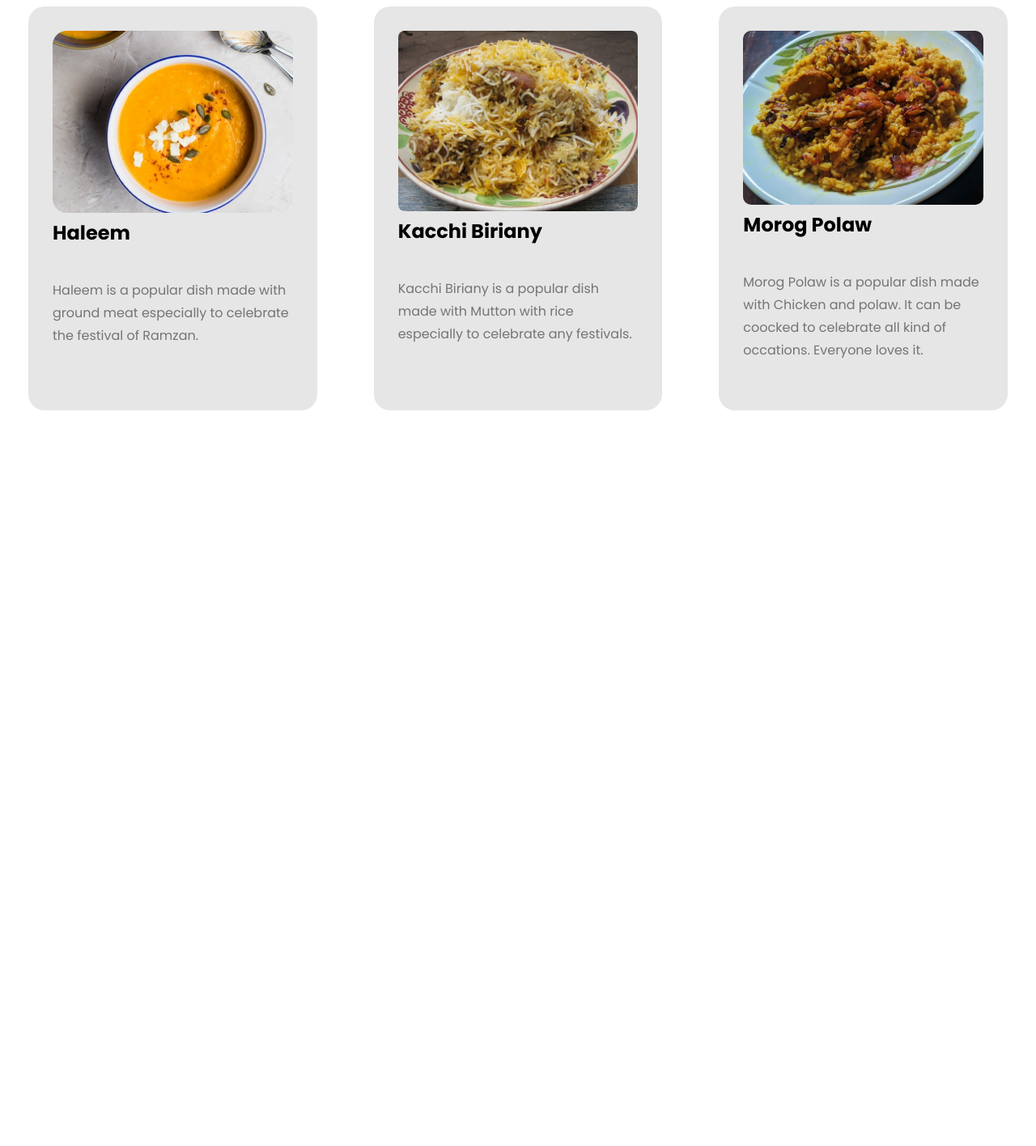
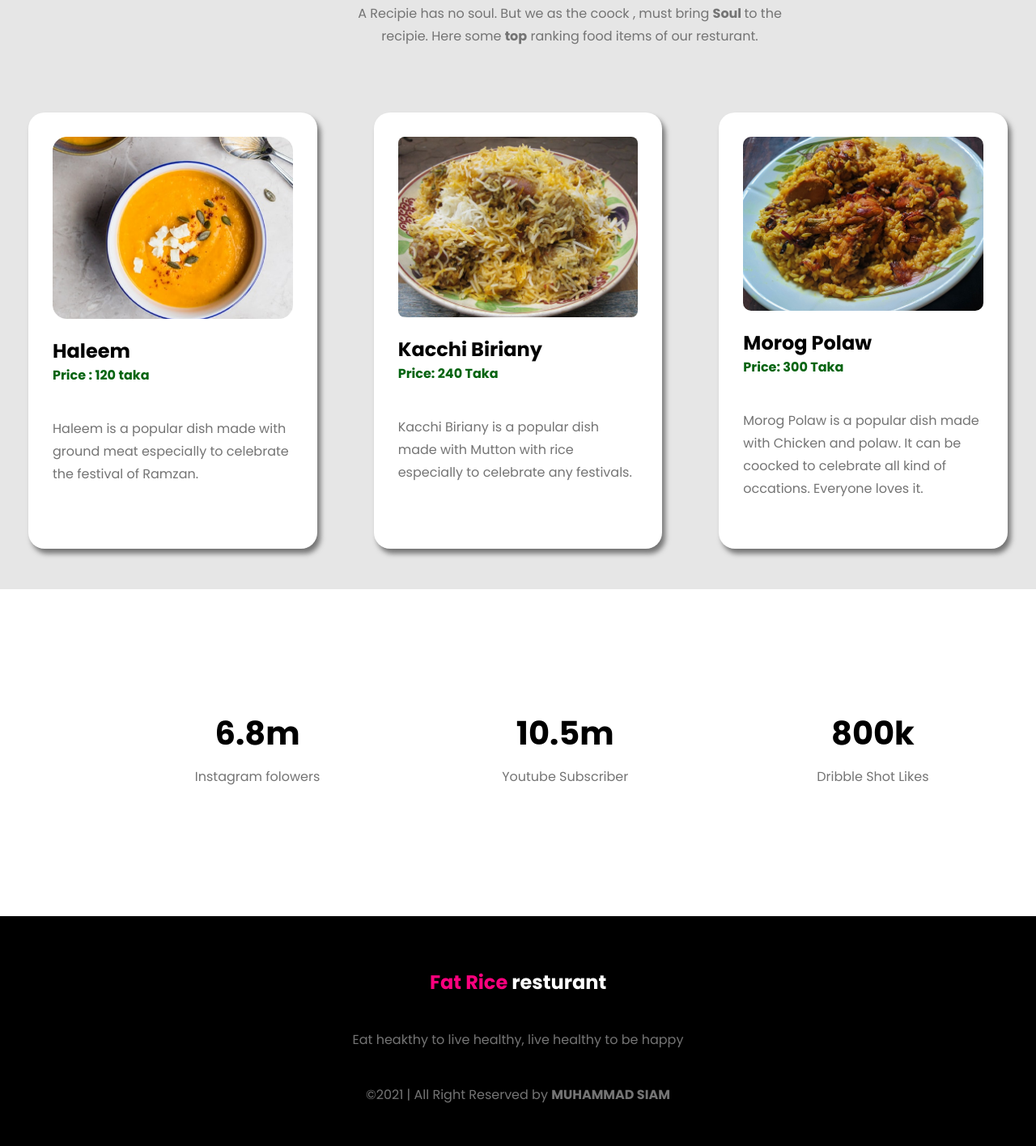
Before and after one commit to MshSiam/assignment1, a plain HTML site: page index.html in a window 1280 px wide. Shown: the part 1384-2800 px from the top of the page at 81% size. Before the commit the page ends 1891 px from the top, so only its background shows below. Drawn offline with Linux system fonts and the light colour scheme.

Commit message:
completed

```diff
--- a/index.html
+++ b/index.html
@@ -34,9 +34,9 @@
         </div>
 
         <div class="about half-width">
-            <h2>About Me</h2>
-            <h3>I am <span>Muhammad Siam</span> </h3>
-            <p>Born in Brahmanbaria, I was raised in a family that love coocking When I was a child my family moved in Chittagang. But i stayed in Brahmanbaria. There I have learnt various food racipe. In late summer 2018, I opened <strong>Fat Rice </strong> resturant in Brahmanbaria. As the executive chef and Owner , I am continuously striving to build upon  upon my vison of providing exemplary dished and a comprehasive guest experience. You will get healthy & nutritious food in my resturent. </p>
+            <h1>About Me</h1>
+            <h2>I am <span>MUHAMMAD SIAM</span> </h2>
+            <p>Born in Brahmanbaria, I was raised in a family that love coocking When I was a child my family moved in Chittagang. But i stayed in Brahmanbaria. There I have learnt various food racipe. In late summer 2018, I opened <strong>Fat Rice </strong> resturant in Brahmanbaria. As the executive chef and Owner , I am continuously striving to build upon  upon my vison of providing exemplary dished and a comprehasive guest experience. You will get <strong>healthy & nutritious</strong>  food in my resturent. </p>
             <a class="button" target="_blank" href="">Learn More</a>
         </div>
 
@@ -49,28 +49,65 @@
     <section class="items">
         <div class="recipie">
             <h1>My Recipies</h1>
-            <p> A Recipie has no soul. But we as the coock , must bring <Strong>Soul </Strong>to the recipie. Here some top ranked food items of our resturant. </p>
+            <p> A Recipie has no soul. But we as the coock , must bring <Strong>Soul </Strong>to the recipie. Here some <strong>top</strong>  ranking food items of our resturant. </p>
         </div>
 
         <div class="d-flex">
-            <div class="item1 bshad">
+            <div id="border1" class="item1 bshad">
                 <img src="./food/Project Cover.png" alt="">
                 <h2>Haleem</h2>
+                <h4>Price : 120 taka</h4>
                 <p>Haleem is a popular dish made with ground meat especially to celebrate the festival of Ramzan.</p>
+
             </div>
 
             <div class="item2 bshad">
                 <img src="./food/1200px-Biryani_Home.jpg" alt="">
                 <h2>Kacchi Biriany</h2>
+                <h4>Price: 240 Taka</h4>
+
                 <p>Kacchi Biriany is a popular dish made with Mutton with rice especially to celebrate any festivals.</p>
             </div>
 
             <div class="item3 bshad">
                 <img src="./food/1200px-Morog_Polao_3.jpg" alt="">
                 <h2>Morog Polaw</h2>
+                <h4>Price: 300 Taka</h4>
+
                 <p>Morog Polaw is a popular dish made with Chicken and polaw. It can be coocked to celebrate all kind of occations. Everyone loves it.</p>
             </div>
         </div>
     </section>
+
+
+
+    <section class="social-status d-flex">
+        <div class="instagram  stwidth">
+            <h1>6.8m</h1>
+            <p>Instagram folowers</p>
+        </div>
+
+        <div class="youtube  stwidth">
+            <h1>10.5m</h1>
+            <p>Youtube Subscriber</p>
+        </div>
+
+        <div class="facebook stwidth">
+            <h1>800k</h1>
+            <p>Dribble Shot Likes</p>
+        </div>
+    </section>
+
+
+
+
+
+    <section class="footer">
+        <h2><span>Fat Rice</span> <span class="white">resturant</span></h2>
+        <p>Eat heakthy to live healthy, live healthy to be happy</p>
+        <p>&copy;2021 | All Right Reserved by <strong>MUHAMMAD SIAM</strong>  </p>
+    </section>
+
+
 </body>
 </html>
--- a/style.css
+++ b/style.css
@@ -35,8 +35,9 @@ p{
     margin-top: 20px;
 }
 .headsection{
+    padding-top: 30px;
     background-color: rgb(230, 230, 230);
-    padding-bottom:40px ;
+    padding-bottom:50px ;
 }
 
 .button{
@@ -77,23 +78,73 @@ p{
 .bshad{
     width: 33%;
     /* padding-left: 10%; */
+    background-color: #fff;
+    box-shadow: 4px 6px 6px rgb(117, 117, 117);
     padding: 30px ;
-    background-color: rgb(230, 230, 230);
     border-radius: 20px;
     margin-top: 80px;
     margin-left: 35px;
     margin-right: 35px;
 
+
+
+
 }
 
 .bshad img{
     width: 100%;
+    margin-bottom: 15px;
 }
+.items{
+    background-color: rgb(230, 230, 230);
+    padding-bottom: 50px;
+    margin-bottom: 30px;
 
+}
 .item2 img{
     border-radius: 8px;
 }
 
+.items h1{
+    padding-top: 20px;
+    margin-bottom: 20px;
+}
+
+
 .item3 img{
     border-radius: 10px;
 }
+h4{
+    /* text-align: center; */
+    color: rgb(5, 100, 17);
+}
+
+.stwidth{
+    width: 33%;
+}
+
+.social-status{
+    margin-left: 10%;
+    margin-top: 10%;
+    margin-bottom: 10%;
+    text-align: center;
+
+}
+
+
+.social-status h1{
+    margin-bottom: -30px;
+}
+
+.footer{
+    margin-top: 50px;
+    text-align: center;
+    background: #000;
+    padding: 5%;
+}
+
+
+
+.footer .white{
+    color: white;
+}
```
